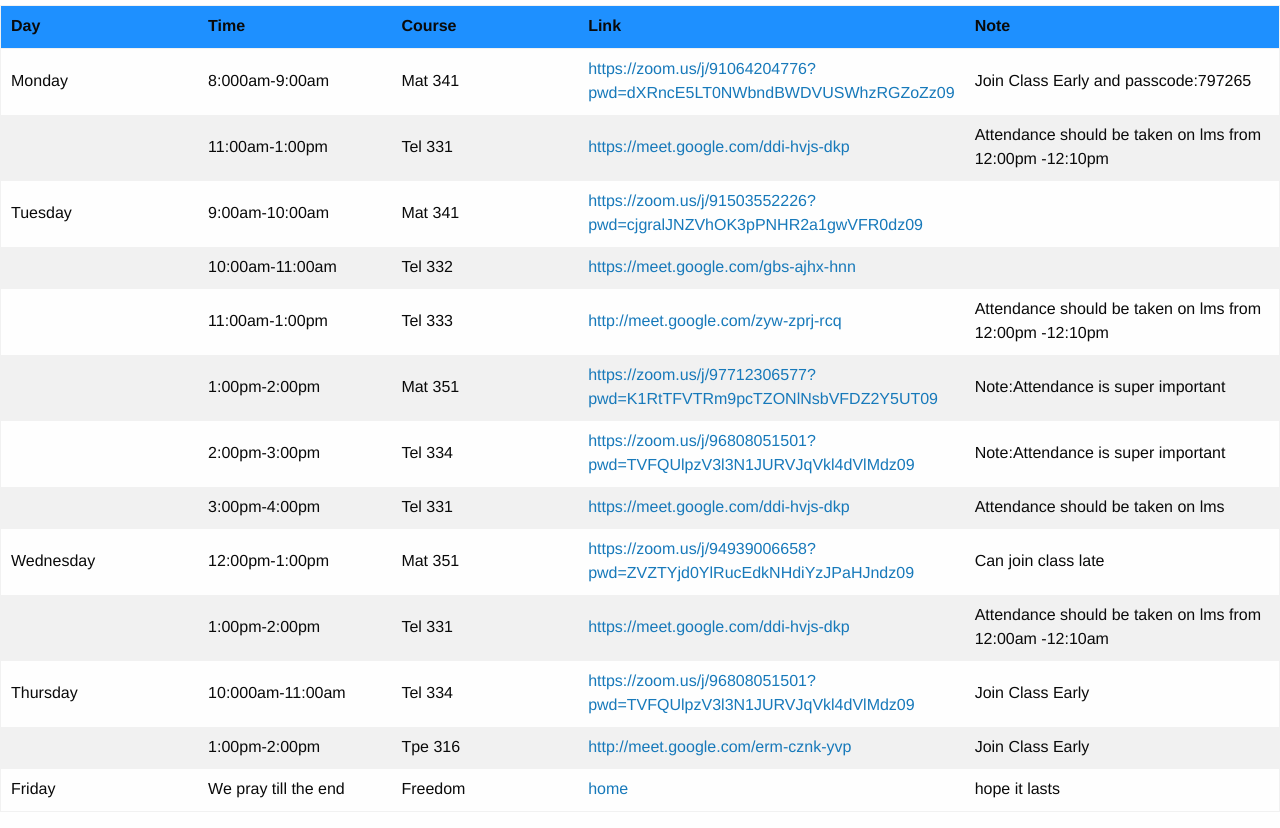
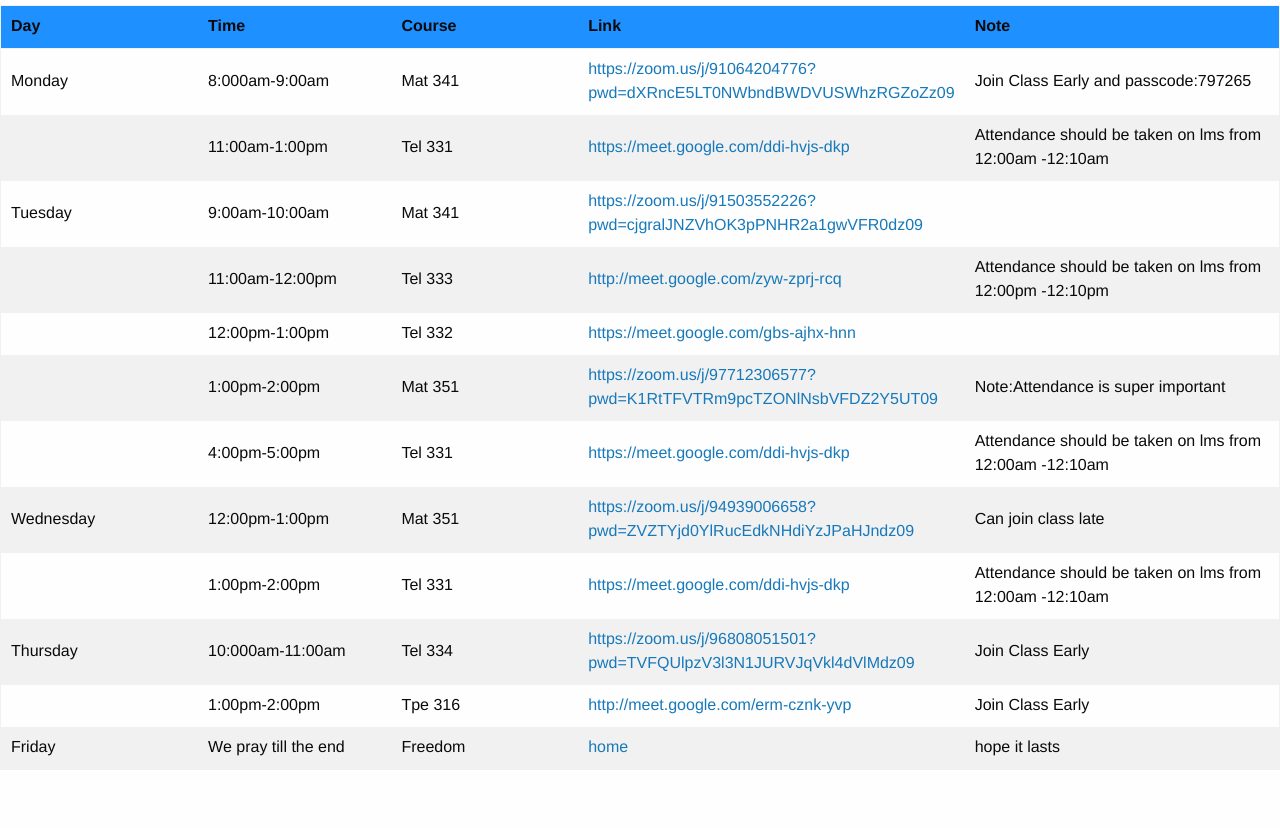
Before and after one commit to cyrexez/timetable, a plain HTML site: page index.html in a window 1280 px wide. Shown: the part 70-898 px from the top of the page. After the commit the page ends 856 px from the top, so only its background shows below. Drawn offline with nearby package versions, Linux system fonts and the light colour scheme.

Commit message:
Update index.html

```diff
--- a/index.html
+++ b/index.html
@@ -88,36 +88,31 @@ var app = new Vue({
     	course:'Tel 331',
     	time:"11:00am-1:00pm",
     	link:'https://meet.google.com/ddi-hvjs-dkp',
-    	note:"Attendance should be taken on lms from 12:00pm -12:10pm"}],
+    	note:"Attendance should be taken on lms from 12:00am -12:10am"}],
   daytwo: [{
     	class:"Tuesday",
         course:'Mat 341',
         time:"9:00am-10:00am",
         link:'https://zoom.us/j/91503552226?pwd=cjgralJNZVhOK3pPNHR2a1gwVFR0dz09'},
+        {
+        course:'Tel 333',
+        time:"11:00am-12:00pm",
+        link:'http://meet.google.com/zyw-zprj-rcq',
+        note:"Attendance should be taken on lms from 12:00pm -12:10pm"},
     	{
     	course:'Tel 332',
-    	time:"10:00am-11:00am",
+    	time:"12:00pm-1:00pm",
     	link:'https://meet.google.com/gbs-ajhx-hnn'},
-    	{
-    	course:'Tel 333',
-    	time:"11:00am-1:00pm",
-    	link:'http://meet.google.com/zyw-zprj-rcq',
-    	note:"Attendance should be taken on lms from 12:00pm -12:10pm"},
         {
         course:'Mat 351',
         time:"1:00pm-2:00pm",
         link:'https://zoom.us/j/97712306577?pwd=K1RtTFVTRm9pcTZONlNsbVFDZ2Y5UT09',
         note:"Note:Attendance is super important"},
-         {
-        course:'Tel 334',
-        time:"2:00pm-3:00pm",
-        link:'https://zoom.us/j/96808051501?pwd=TVFQUlpzV3l3N1JURVJqVkl4dVlMdz09',
-        note:"Note:Attendance is super important"},
         {
         course:'Tel 331',
-        time:"3:00pm-4:00pm",
+        time:"4:00pm-5:00pm",
         link:'https://meet.google.com/ddi-hvjs-dkp',
-        note:"Attendance should be taken on lms"}],
+        note:"Attendance should be taken on lms from 12:00am -12:10am"}],
 
          daythree: [{
         class:"Wednesday",
```
